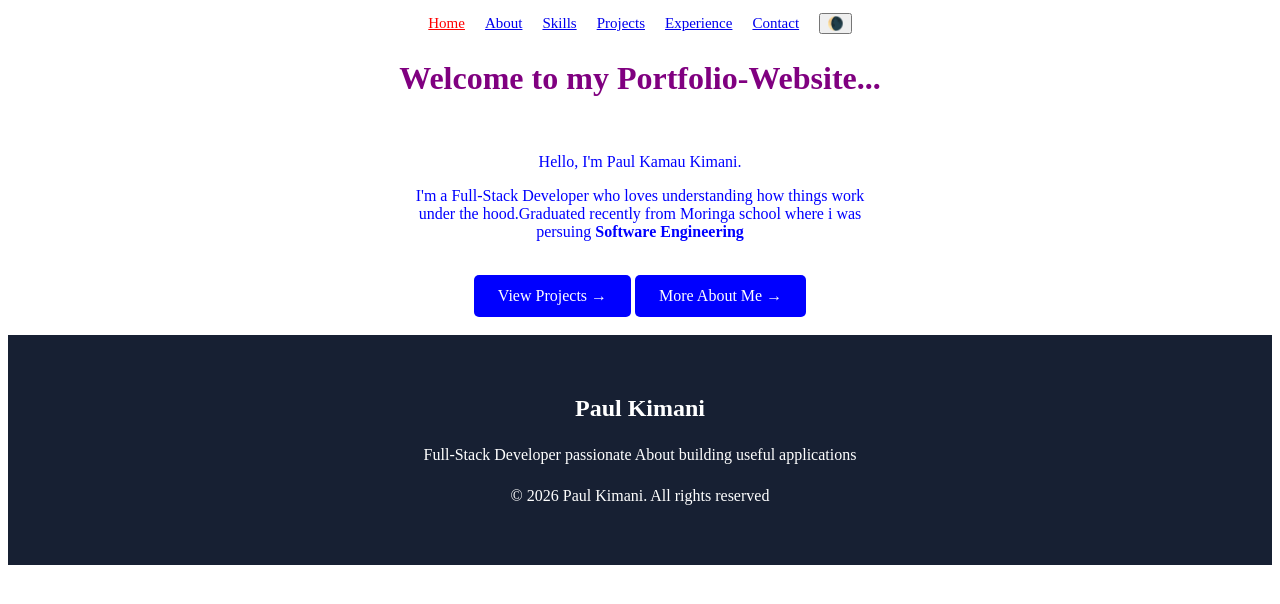
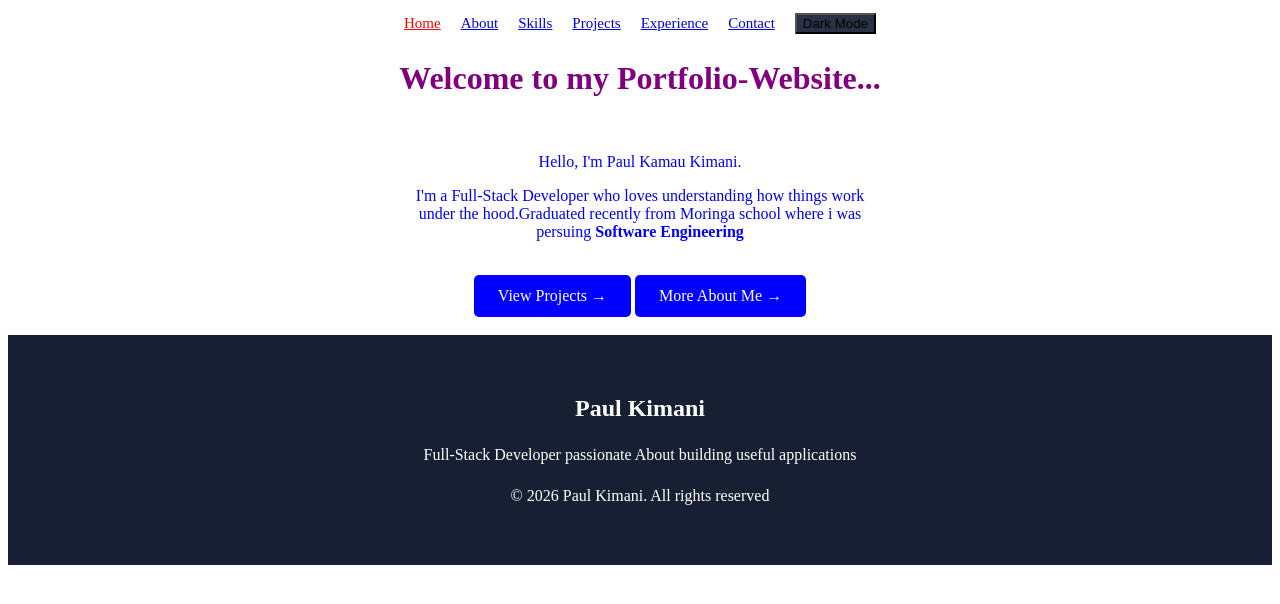
Before and after one commit to kamaukimani/portfolio-website, a React (Vite) app: page / in a window 1280 px wide. Shown: the top 604 px of the page. Built offline with nearby package versions, Linux system fonts and the light colour scheme.

Commit message:
add backdround color to button

```diff
--- a/src/components/Dark.jsx
+++ b/src/components/Dark.jsx
@@ -1,12 +1,15 @@
 function Dark({isDark,onDarkMode}){
+
+    const isColor = isDark ? '': '#';
+
 
 
     return(
         <div>
             {isDark ? (
-                <button onClick={onDarkMode}>🌘</button>
+                <button onClick={onDarkMode} style={{background:"#293244"}}>Dark Mode</button>
             ) :(
-                <button onClick={onDarkMode}>🌞</button>
+                <button onClick={onDarkMode} style={{background:"#E9EDF5"}}>Light Mode</button>
             )}
         </div>
     )
```
